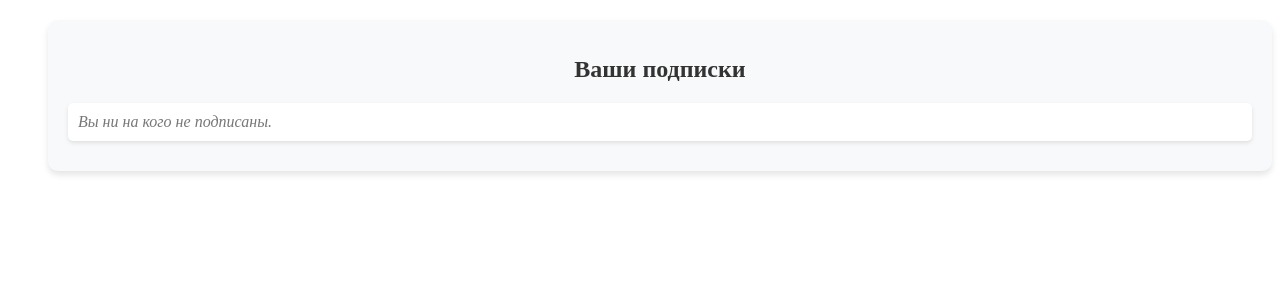
After one commit to ComCompanyInc/Herbal, a Symfony app: template Herbal/templates/header/subscribePanel.html.twig in a window 1280 px wide. The commit adds this page. Shown: the top 300 px of the page. Run offline with Twig, Linux system fonts and the light colour scheme; the template is opened without the code that fills it, so the values that code supplies are empty; some libraries are stand-ins or nearby versions.

Commit message:
Добавление панели подписок на страницу новостей

```diff
--- a/Herbal/src/Form/NewsForm.php
+++ b/Herbal/src/Form/NewsForm.php
@@ -23,11 +23,6 @@ class NewsForm extends AbstractType
                 'class' => Country::class,
                 'attr' => ['class' => 'form-control'],
             ])
-            ->add('author', EntityType::class, [
-                'label' => 'По подписке: ',
-                'class' => Subscribe::class,
-                'attr' => ['class' => 'form-control'],
-            ])
             ->add('submit', SubmitType::class, [
                 'label' => "поиск новостей",
                 'attr' => ['class' => 'btn btn-primary btn-lg mt-3'],
--- a/Herbal/src/Service/NewsService.php
+++ b/Herbal/src/Service/NewsService.php
@@ -24,7 +24,7 @@ class NewsService
         if ($registrationForm->isSubmitted() && $registrationForm->isValid()) {
             $formData = $registrationForm->getData();
 
-            $news = $entityManager->getRepository(News::class)->findByCity($formData['name']);
+            $news = $entityManager->getRepository(News::class)->findByCity($formData['name'], $formData['author']);
         }
 
         return [
--- /dev/null
+++ b/Herbal/templates/header/subscribePanel.html.twig
@@ -0,0 +1,86 @@
+{# header/subscribePanel.html.twig #}
+
+{% extends 'base.html.twig' %}
+
+{% block stylesheets %}
+    {{ parent() }}
+    <style>
+        .subscribe-panel {
+            background-color: #f8f9fa;
+            border-radius: 10px;
+            padding: 20px;
+            box-shadow: 0 4px 6px rgba(0, 0, 0, 0.1);
+            margin: 20px 40px; /* Отступы по бокам */
+            width: calc(100% - 80px); /* Ширина с учетом отступов */
+        }
+
+        .subscribe-panel h1 {
+            font-size: 24px;
+            color: #333;
+            margin-bottom: 20px;
+            text-align: center;
+        }
+
+        .subscribe-panel ul {
+            list-style-type: none;
+            padding: 0;
+            margin: 0;
+        }
+
+        .subscribe-panel li {
+            display: flex;
+            align-items: center;
+            padding: 10px;
+            margin-bottom: 10px;
+            background-color: #fff;
+            border-radius: 5px;
+            box-shadow: 0 2px 4px rgba(0, 0, 0, 0.1);
+            transition: transform 0.2s ease, box-shadow 0.2s ease;
+        }
+
+        .subscribe-panel li:hover {
+            transform: translateY(-2px);
+            box-shadow: 0 4px 8px rgba(0, 0, 0, 0.2);
+        }
+
+        .subscribe-panel li .icon {
+            margin-right: 10px;
+            color: #007bff;
+        }
+
+        .subscribe-panel li .email {
+            font-size: 16px;
+            color: #555;
+        }
+
+        .subscribe-panel li.no-subscriptions {
+            text-align: center;
+            color: #777;
+            font-style: italic;
+        }
+    </style>
+{% endblock %}
+
+{% block body %}
+    <div class="subscribe-panel">
+        <h1>Ваши подписки</h1>
+        <ul>
+            {% for author in authors %}
+                <li>
+                    <span class="icon">📧</span>
+                    <span class="email"><b> {{ author.author.access.email }},
+                    (
+
+                            {{ author.author.surname }},
+                            {{ author.author.name }},
+                            {{ author.author.patronumic }}
+
+                    )</b>
+                    </span>
+                </li>
+            {% else %}
+                <li class="no-subscriptions">Вы ни на кого не подписаны.</li>
+            {% endfor %}
+        </ul>
+    </div>
+{% endblock %}
```
Also changed, not shown: Herbal/src/Controller/NewsController.php (+7 -0 lines), Herbal/src/Entity/Subscribe.php (+6 -6 lines), Herbal/src/Repository/NewsRepository.php (+6 -1 lines), Herbal/src/Repository/SubscribeRepository.php (+12 -0 lines), Herbal/templates/news/news.html.twig (+7 -3 lines).
